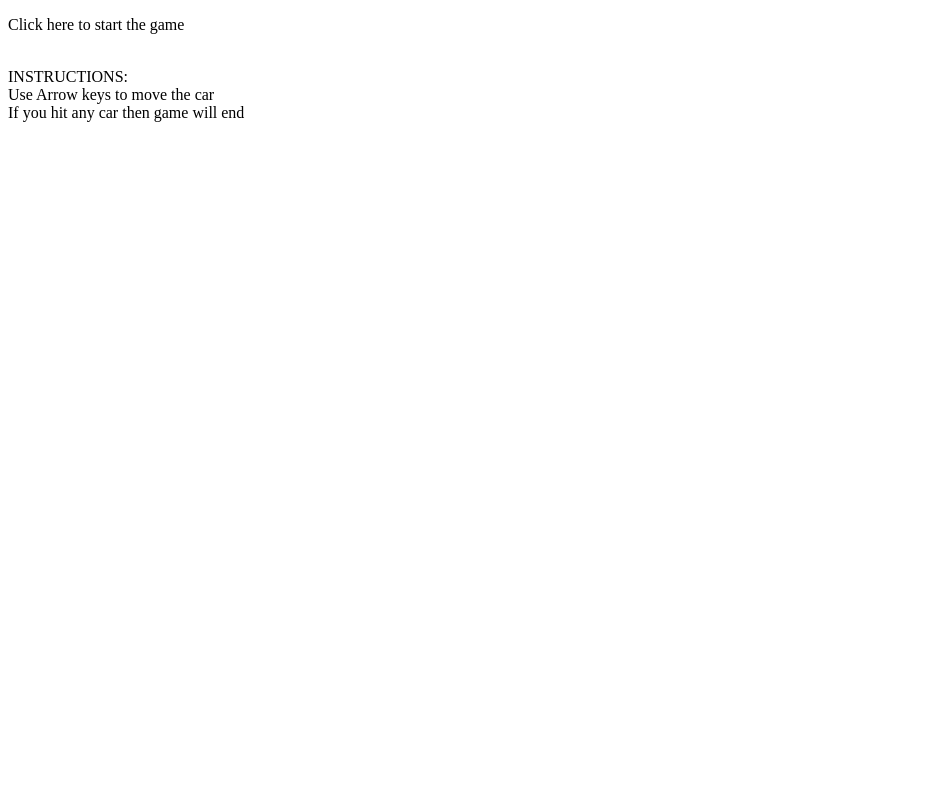
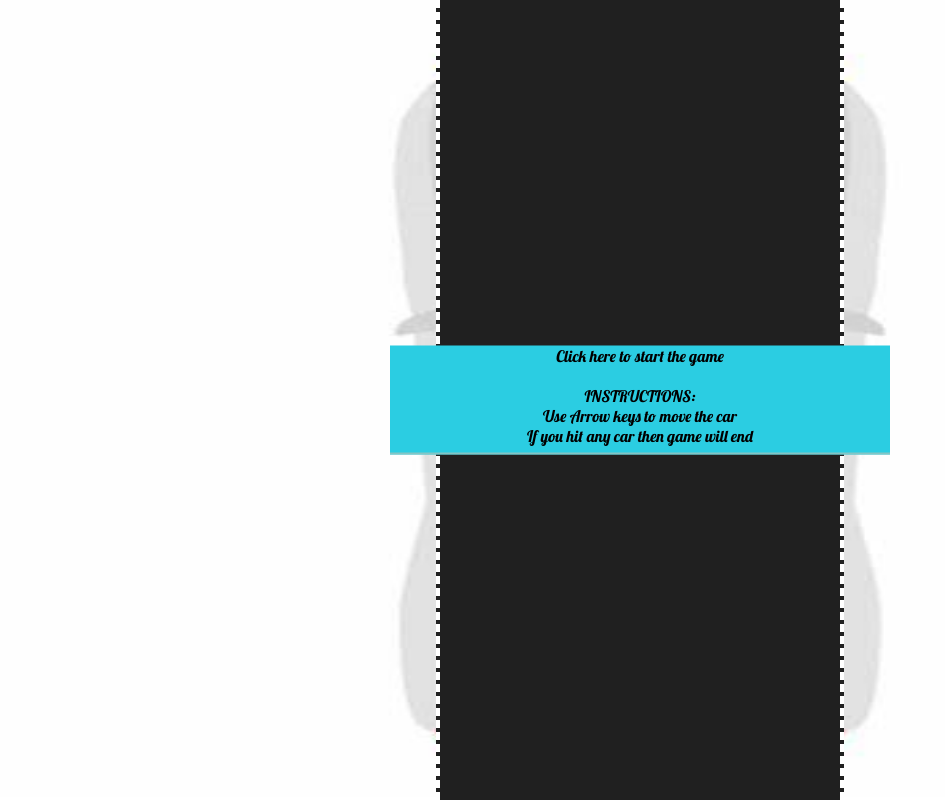
Before and after one commit to VaishnaviP666/f4, a plain HTML site: page index.html in a window 1280 px wide. Shown: the whole page, without its empty margins (0-945 px from the left). Drawn offline with Linux system fonts and the light colour scheme.

Commit message:
Update index.html

```diff
--- a/index.html
+++ b/index.html
@@ -5,7 +5,7 @@
 <meta name="viewport" content="width=device-width, initial-scale=1.0">
 <title>Game</title>
 <link href="https://fonts.googleapis.com/css2?family=Lobster&display=swap" rel="stylesheet">
-<link rel="stylesheet" href="newgame.css">
+<link rel="stylesheet" href="style.css">
 <!-- <script src="index1.js"></script> -->
 </head>
 <body>
```
